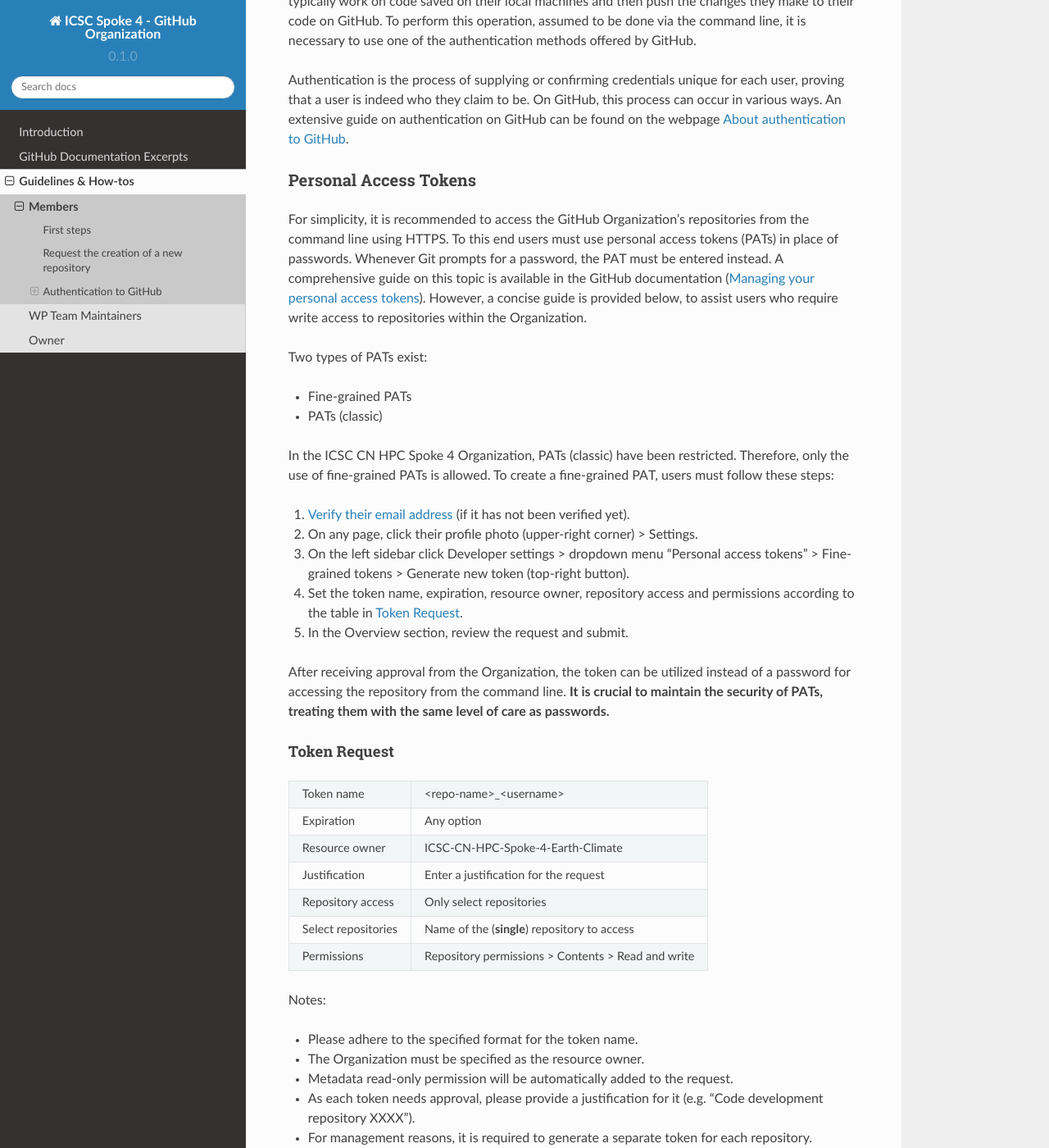
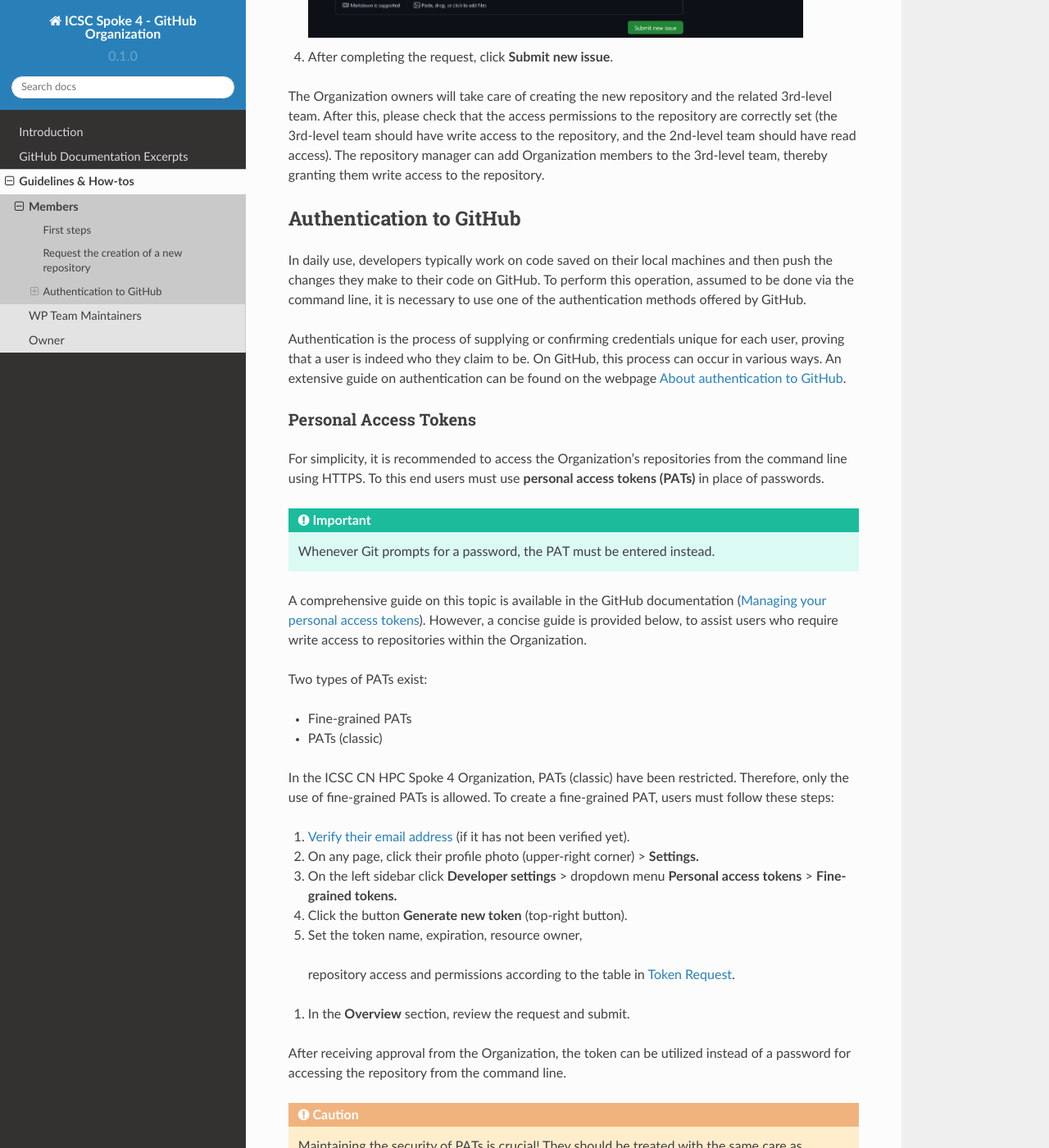
Before and after one commit to ICSC-CN-HPC-Spoke-4-Earth-Climate/documentation, a Sphinx documentation site: the page built from docs/source/howtos/member_howto.rst, in a window 1280 px wide and 1400 px high, scrolled down 2558 px. Shown: the whole window at 82% size. Built offline with Sphinx 7.4.7 and the Read the Docs theme 2.0.0, drawn with Linux system fonts in a browser that asks for light colours; some of the changed text lies outside the part shown.

Commit message:
Fix Member's howto

```diff
--- a/docs/source/howtos/member_howto.rst
+++ b/docs/source/howtos/member_howto.rst
@@ -54,7 +54,6 @@
    :height: 306
    :alt: map to buried treasure
 
-   ICSC CN HPC Spoke 4 GitHub organization structure.
 
 
 ----------------------------------------
@@ -62,16 +61,24 @@
 ----------------------------------------
 
 After joining the Organization, each member can request the creation of a new repository.
-The request involves opening a dedicated issue, following the procedure outlined below.
+The request involves opening a dedicated `issue <https://docs.github.com/en/issues/tracking-your-work-with-issues/about-issues>`_,
+following the procedure outlined below.
 
 #. In the repository `administration <https://github.com/ICSC-CN-HPC-Spoke-4-Earth-Climate/administration>`_
-   open the **Issues** tob.
+   open the **Issues** tab.
 #. Click **New Issue**, then click the **Get started** button in the **Repository Creation** template.
+
+   .. figure:: repo_creation_template.png
+      :width: 600
+      :height: 50
+      :alt: Repo creation template.
+
 #. Fill in the fileds in the title and description of the issue.
-.. figure:: repo_creation.png
-   :width: 604
-   :height: 306
-   :alt: Repo creation issue snapshot.
+
+   .. figure:: repo_creation.png
+      :width: 600
+      :height: 370
+      :alt: Repo creation issue snapshot.
 
    Please fill in all the fields in <> brackets without deleting any lines.
    If no collaborator exists at the time the repository is created,
@@ -79,10 +86,11 @@
    (i.e. delete everything between the squared brackets, including the brackets).
    Leave the *assignees* set to the Organization owners and the *label* set to *new_repo*.
    Below is an example of a correctly compiled request.
-.. figure:: repo_creation_ok.png
-   :width: 604
-   :height: 306
-   :alt: Repo creation issue snapshot.
+
+   .. figure:: repo_creation_ok.png
+      :width: 604
+      :height: 370
+      :alt: Repo creation issue snapshot.
 
 #. After completing the request, click **Submit new issue**.
 
@@ -99,7 +107,6 @@
 Authentication to GitHub
 ------------------------
 
-What was previously mentioned applies to the content visible on GitHub.
 In daily use, developers typically work on code saved on their local machines
 and then push the changes they make to their code on GitHub.
 To perform this operation, assumed to be done via the command line,
@@ -108,17 +115,21 @@
 Authentication is the process of supplying or confirming credentials unique for each user,
 proving that a user is indeed who they claim to be.
 On GitHub, this process can occur in various ways.
-An extensive guide on authentication on GitHub can be found on the webpage
+An extensive guide on authentication can be found on the webpage
 `About authentication to GitHub <https://docs.github.com/en/authentication/keeping-your-account-and-data-secure/about-authentication-to-github>`_.
 
 
 ^^^^^^^^^^^^^^^^^^^^^^
 Personal Access Tokens
 ^^^^^^^^^^^^^^^^^^^^^^
-For simplicity, it is recommended to access the GitHub Organization's
+
+For simplicity, it is recommended to access the Organization's
 repositories from the command line using HTTPS.
-To this end users must use personal access tokens (PATs) in place of passwords.
-Whenever Git prompts for a password, the PAT must be entered instead.
+To this end users must use **personal access tokens (PATs)** in place of passwords.
+
+.. important::
+   Whenever Git prompts for a password, the PAT must be entered instead.
+
 A comprehensive guide on this topic is available in the GitHub documentation
 (`Managing your personal access tokens <https://docs.github.com/en/authentication/keeping-your-account-and-data-secure/managing-your-personal-access-tokens>`_).
 However, a concise guide is provided below,
@@ -135,13 +146,19 @@
 
 #.  `Verify their email address <https://docs.github.com/en/account-and-profile/setting-up-and-managing-your-personal-account-on-github/managing-email-preferences/verifying-your-email-address>`_
     (if it has not been verified yet).
-#.	On any page, click their profile photo (upper-right corner) > Settings.
-#.	On the left sidebar click Developer settings > dropdown menu “Personal access tokens” > Fine-grained tokens > Generate new token (top-right button).
-#.	Set the token name, expiration, resource owner, repository access and permissions according to the table in :ref:`Token Request`.
-#.	In the Overview section, review the request and submit.
+#.	On any page, click their profile photo (upper-right corner) > **Settings.**
+#.	On the left sidebar click **Developer settings** > dropdown menu **Personal access tokens** > **Fine-grained tokens.**
+#. Click the button **Generate new token** (top-right button).
+#.	Set the token name, expiration, resource owner,
+   repository access and permissions according to the table in :ref:`Token Request`.
+#.	In the **Overview** section, review the request and submit.
 
-After receiving approval from the Organization, the token can be utilized instead of a password for accessing the repository from the command line.
-**It is crucial to maintain the security of PATs, treating them with the same level of care as passwords.**
+After receiving approval from the Organization,
+the token can be utilized instead of a password for accessing the repository from the command line.
+
+.. caution::
+   Maintaining the security of PATs is crucial!
+   They should be treated with the same care as passwords.
 
 
 """""""""""""
@@ -155,13 +172,13 @@
 +---------------------+----------------------------------------------------+
 | Resource owner      |	ICSC-CN-HPC-Spoke-4-Earth-Climate                  |
 +---------------------+----------------------------------------------------+
-| Justification	      | Enter a justification for the request              |
+| Justification	    | Enter a justification for the request              |
 +---------------------+----------------------------------------------------+
 | Repository access   |	Only select repositories                           |
 +---------------------+----------------------------------------------------+
 | Select repositories |	Name of the (**single**) repository to access      |
 +---------------------+----------------------------------------------------+
-| Permissions	      | Repository permissions > Contents > Read and write |
+| Permissions	       | Repository permissions > Contents > Read and write |
 +---------------------+----------------------------------------------------+
 
 Notes:
@@ -169,5 +186,6 @@
 * Please adhere to the specified format for the token name.
 * The Organization must be specified as the resource owner.
 * Metadata read-only permission will be automatically added to the request.
-* As each token needs approval, please provide a justification for it (e.g. “Code development repository XXXX”).
+* As each token needs approval, please provide a justification for it
+  (e.g. “Code development repository XXXX”).
 * For management reasons, it is required to generate a separate token for each repository.
```
Also changed, not shown: other parts of docs/source/howtos/member_howto.rst (+5 -5 lines), docs/source/howtos/repo_creation_ok.png, docs/source/howtos/repo_creation_template.png (added).
